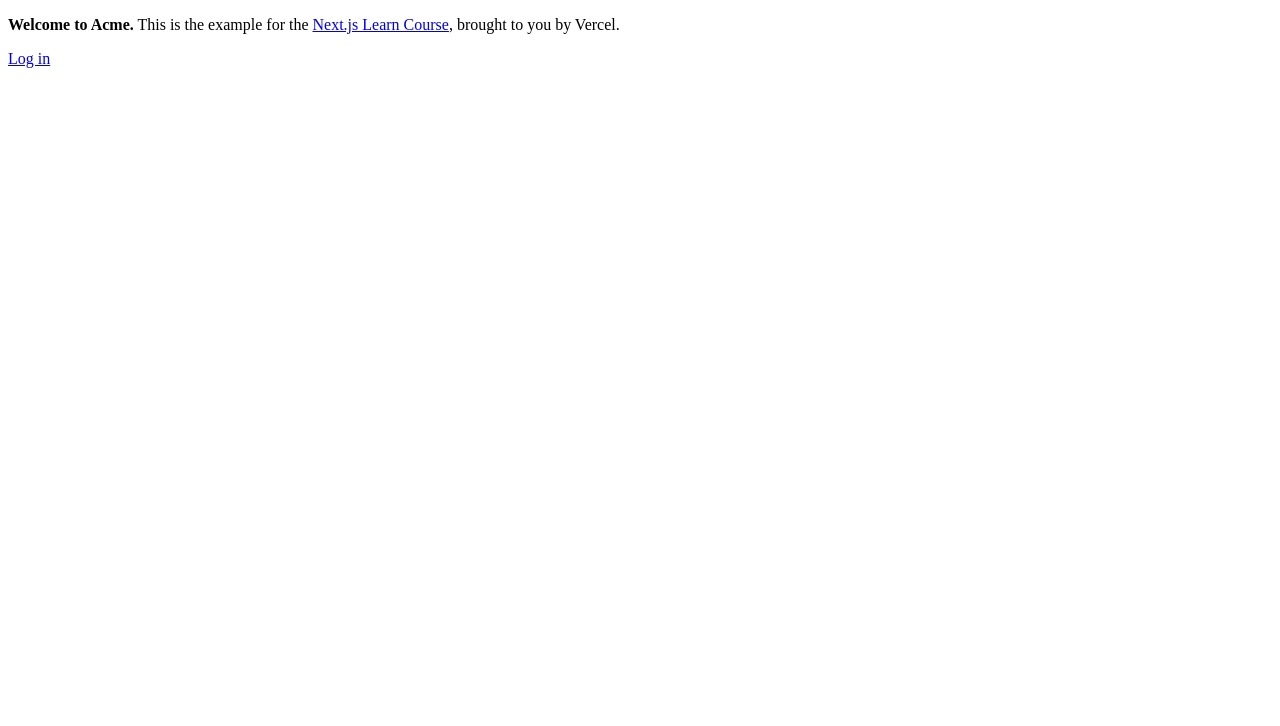
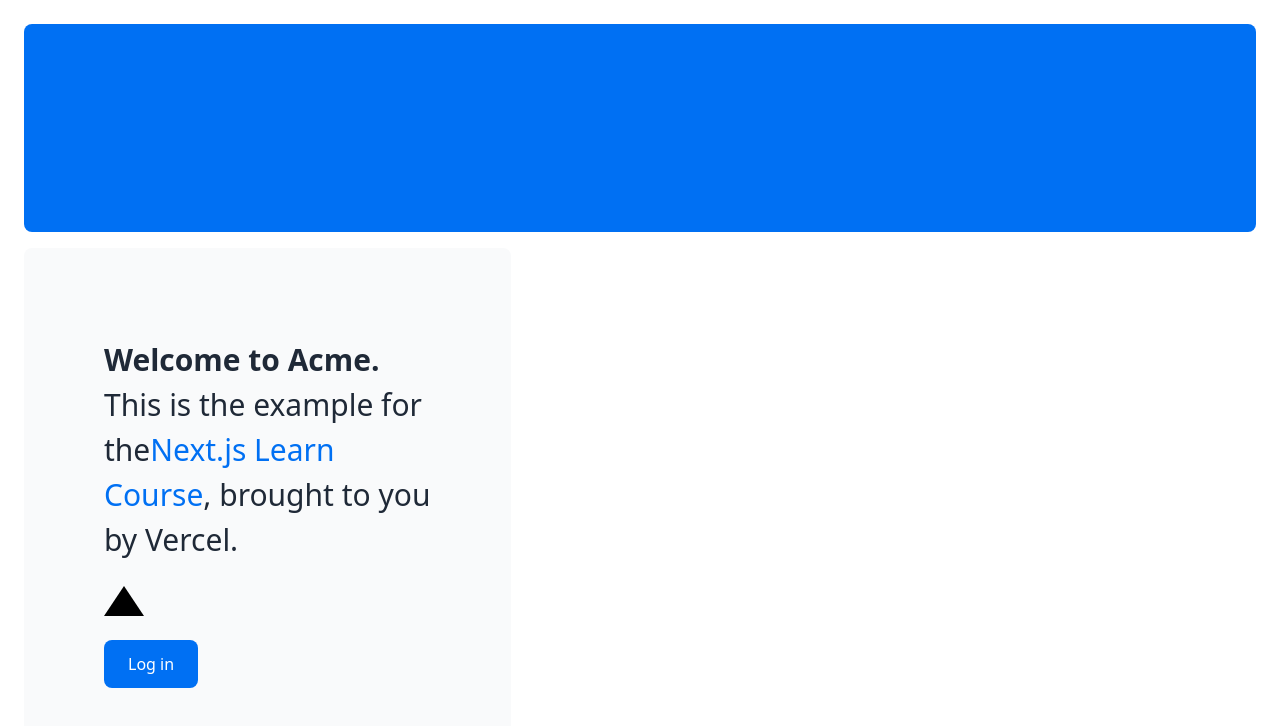
Before and after one commit to mena0018/Next-14, a Next.js app: page / in a window 1280 px wide. Shown: the top 726 px of the page. Built offline with nearby package versions, Linux system fonts and the light colour scheme.

Commit message:
Chapter 2: CSS Styling 🎨

```diff
--- a/app/layout.tsx
+++ b/app/layout.tsx
@@ -1,3 +1,5 @@
+import '@/app/ui/global.css';
+
 export default function RootLayout({ children }: { children: React.ReactNode }) {
   return (
     <html lang='en'>
--- a/app/page.tsx
+++ b/app/page.tsx
@@ -1,7 +1,8 @@
+import { NextPage } from 'next';
 import AcmeLogo from '@/app/ui/acme-logo';
 
 import Link from 'next/link';
-export default function Page() {
+export const Page: NextPage = () => {
   return (
     <main className='flex min-h-screen flex-col p-6'>
       <div className='flex h-20 shrink-0 items-end rounded-lg bg-blue-500 p-4 md:h-52'>
@@ -10,12 +11,13 @@
       <div className='mt-4 flex grow flex-col gap-4 md:flex-row'>
         <div className='flex flex-col justify-center gap-6 rounded-lg bg-gray-50 px-6 py-10 md:w-2/5 md:px-20'>
           <p className={`text-xl text-gray-800 md:text-3xl md:leading-normal`}>
-            <strong>Welcome to Acme.</strong> This is the example for the{' '}
+            <strong>Welcome to Acme.</strong> This is the example for the
             <a href='https://nextjs.org/learn/' className='text-blue-500'>
               Next.js Learn Course
             </a>
             , brought to you by Vercel.
           </p>
+          <div className='h-0 w-0 border-b-[30px] border-l-[20px] border-r-[20px] border-b-black border-l-transparent border-r-transparent' />
           <Link
             href='/login'
             className='flex items-center gap-5 self-start rounded-lg bg-blue-500 px-6 py-3 text-sm font-medium text-white transition-colors hover:bg-blue-400 md:text-base'
@@ -29,4 +31,6 @@
       </div>
     </main>
   );
-}
+};
+
+export default Page;
```
